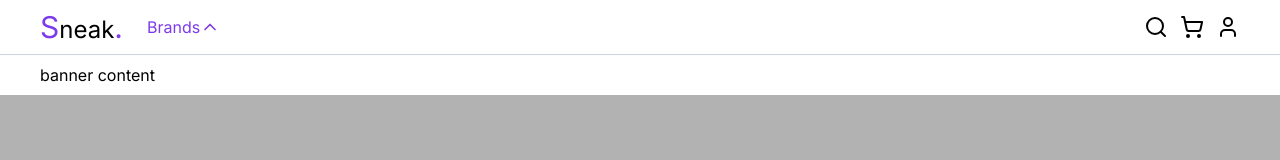
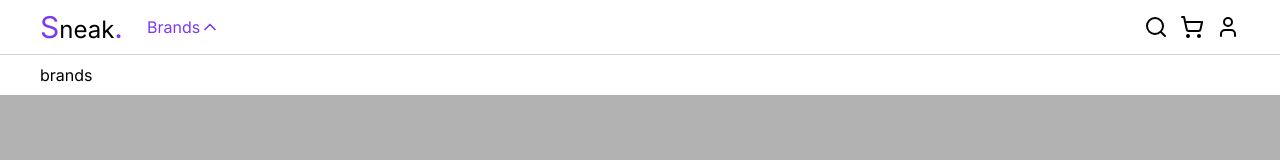
Before and after one commit to Collins-Ondeyo/Sneak, a Next.js app: page / in a window 1280 px wide. Both pictures are taken after a click on the button "Brands". Shown: the top 160 px of the page. Built offline with nearby package versions, Linux system fonts and the light colour scheme.

Commit message:
create the banner components and update the banner to render relevant content when the topbar buttons are clicked

```diff
--- a/src/components/banner/Banner.tsx
+++ b/src/components/banner/Banner.tsx
@@ -4,10 +4,30 @@ import { cn } from "@/utils/cn";
 import clsx from "clsx";
 import { MaxWidthWrapper } from "../UI/MaxWidthWrapper";
 
+import { Brands } from "./bannerComponents/Brands";
+import { Cart } from "./bannerComponents/Cart";
+import { Search } from "./bannerComponents/Search";
+import { UserProfile } from "./bannerComponents/UserProfile";
+
 export const Banner = ({ className }: {
     className: string;
 }) => {
     const bannerStore = useTopBannersStore();
+    const child = () => {
+        switch (bannerStore.activeBanner) {
+            case "BrandsBanner":
+                return <Brands />
+            case "CartBanner":
+                return <Cart />
+            case "SearchBanner":
+                return <Search />
+            case "UserProfileBanner":
+                return <UserProfile />
+            default:
+                console.error("Wrong banner")
+                break;
+        }
+    }
     return (
         <div className={cn("transition-[opacity, transform] duration-200 ease-in-out", className, clsx({
             "opacity-100 visible -translate-y-0": bannerStore.activeBanner != null,
@@ -19,7 +39,7 @@ export const Banner = ({ className }: {
             {/* BANNER CONTENT */}
             <div className="absolute top-0 left-0 h-fit w-full bg-white">
                 <MaxWidthWrapper className="py-2">
-                banner content
+                    {child()}
                 </MaxWidthWrapper>
             </div>
         </div>
--- /dev/null
+++ b/src/components/banner/bannerComponents/Brands.tsx
@@ -0,0 +1,7 @@
+export const Brands = () => {
+    return (
+        <div>
+            <h1>brands</h1>
+        </div>
+    )
+}
--- /dev/null
+++ b/src/components/banner/bannerComponents/Cart.tsx
@@ -0,0 +1,7 @@
+export const Cart = () => {
+    return (
+        <div>
+            <h1>Shopping Cart</h1>
+        </div>
+    )
+}
--- /dev/null
+++ b/src/components/banner/bannerComponents/Search.tsx
@@ -0,0 +1,7 @@
+export const Search = () => {
+    return (
+        <div>
+            <h1>Search</h1>
+        </div>
+    )
+}
--- /dev/null
+++ b/src/components/banner/bannerComponents/UserProfile.tsx
@@ -0,0 +1,7 @@
+export const UserProfile = () => {
+    return (
+        <div>
+            <h1>User Profile</h1>
+        </div>
+    )
+}
```
